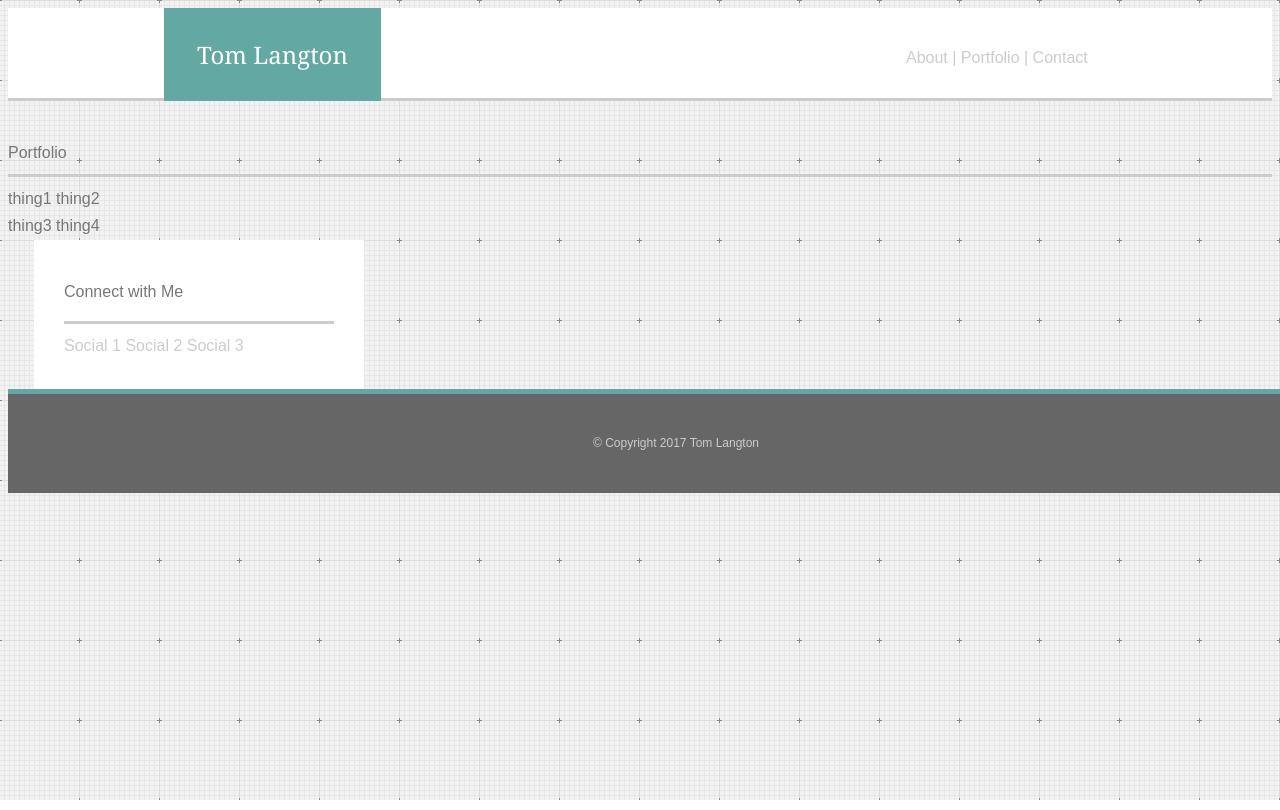
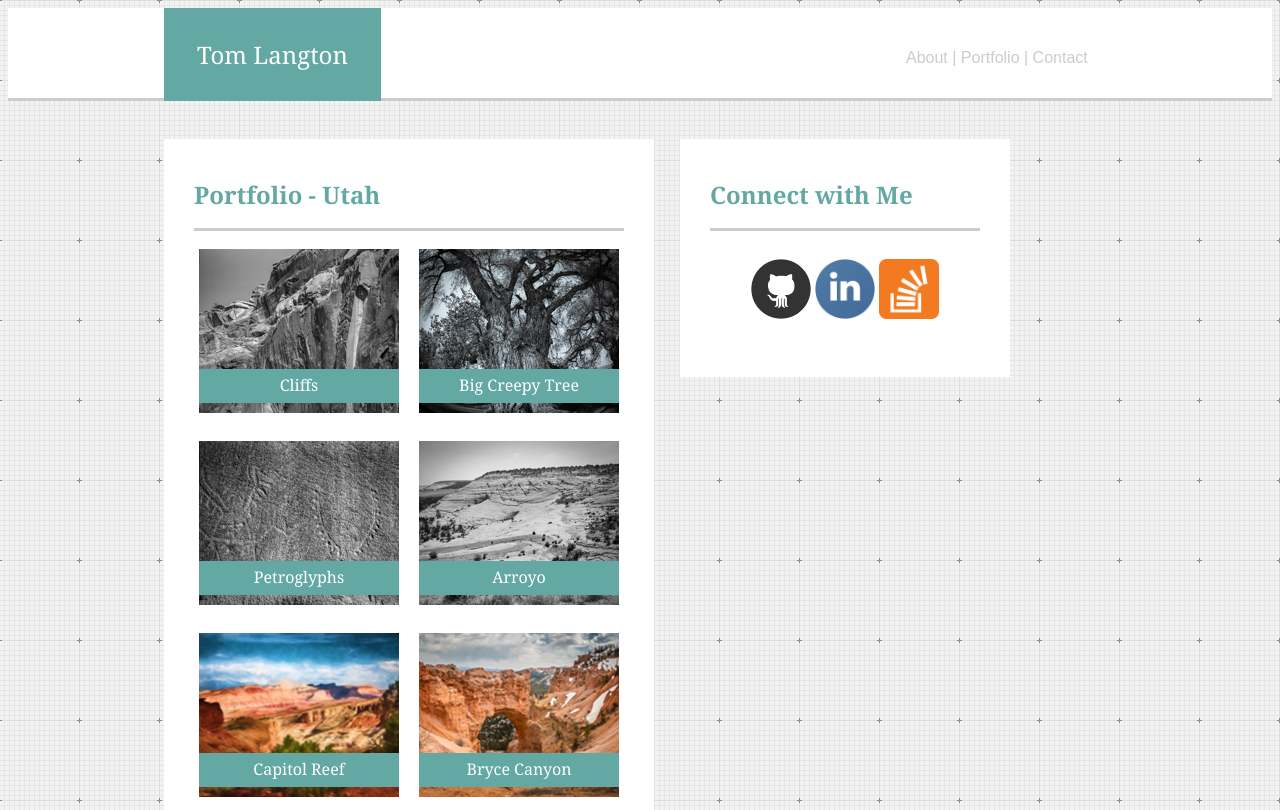
Before and after one commit to tlangton/Basic-Portfolio, a plain HTML site: page portfolio.html in a window 1280 px wide. Shown: the top 810 px of the page. Drawn offline with Linux system fonts and the light colour scheme.

Commit message:
portfolio done

```diff
--- a/assets/css/style.css
+++ b/assets/css/style.css
@@ -60,6 +60,38 @@ hr{
 	clear: both;
 }
 
+#portfolio{
+	background-color: #ccc;
+	margin-top: 20px;
+	padding: 10px;
+}
+
+#portrow{
+margin-right: -10px;
+margin-left: -5px;
+margin-bottom: 20px;
+}
+
+
+.image {
+    position:relative;
+    float:left; /* optional */
+    margin: 10px;
+}
+.image .text {
+    position:absolute;
+    top:120px; /* in conjunction with left property, decides the text position */
+    left:0px;
+    right: 0px;
+    background-color: #64A8A4;
+    color:white;
+    text-align: center;
+    line-height: 10%;
+    font-family: 'Georgia', Times, Times New Roman, serif;
+}
+
+
+
 .wraptext {
 	float: left;
 	margin: 10px;
@@ -72,6 +104,11 @@ article{
 	padding-top: 22px;
 	background-color: #fff;
 	width:650px;
+	margin-bottom:  28px;
+}
+
+.artport {
+		width:430px;
 }
 
 
--- a/portfolio.html
+++ b/portfolio.html
@@ -29,29 +29,90 @@
 
 	<div id="bodypanel">
 
-		<div id="gallery">
-			Portfolio
+		<article class="artport">
+
+			<h2 class="blue">Portfolio - Utah</h2>
+
 			<hr>
 
-			thing1
-			thing2<br>
-			thing3
-			thing4<br>
-		</div>
+				<div id="portrow">
+					<div class="image">
+						<img src="assets/images/Scan-150504-0010.jpg" alt="Cliffs">
+						<div class="text">
+							<p>Cliffs</p>
+						</div>
+					</div>
 
+
+					<div class="image">
+						<img src="assets/images/Scan-150427-0002.jpg" alt="Big Creepy Tree">
+						<div class="text">
+							<p>Big Creepy Tree</p>
+						</div>
+					</div>
+				</div>
+
+				<br>
+
+				<div id="portrow">
+					<div class="image">
+						<img src="assets/images/Scan-150504-0007.jpg" alt="Petroglyphs">
+						<div class="text">
+							<p>Petroglyphs</p>
+						</div>
+					</div>
+
+
+					<div class="image">
+						<img src="assets/images/Scan-150502-0006.jpg" alt="Arroyo">
+						<div class="text">
+							<p>Arroyo</p>
+						</div>
+					</div>
+				</div>
+
+				<br>
+
+				<div id="portrow">
+					<div class="image">
+						<img src="assets/images/IMG_4845_HDR-Edit2.jpg" alt="Capitol Reef">
+						<div class="text">
+							<p>Capitol Reef</p>
+						</div>
+					</div>
+
+
+					<div class="image">
+						<img src="assets/images/IMG_5045-HDR-Pano.jpg" alt="Bryce Canyon">
+						<div class="text">
+							<p>Bryce Canyon</p>
+						</div>
+					</div>
+				</div>
+
+				<br>
+
+
+		</article>
 
 		<div id="connect">
 
 			<p>
-				Connect with Me
+				<h2 class="blue">Connect with Me</h2>
 			</p>
 			<hr>
 
-			<a href="#">Social 1</a>
-			<a href="#">Social 2</a>
-			<a href="#">Social 3</a>
+			<div id="logos">
+				<a href=  "https://github.com/tlangton" target="_blank"><img src="assets/images/github_circle_color.png" alt="Github"  height="60" width="60"></a>
+
+				<a href="https://www.linkedin.com/in/tom-langton-ba501710" target="_blank"><img src="assets/images/LinkedIn_circle.png" alt="LinkedIn"  height="60" width="60"></a>
+
+				<a href="http://stackoverflow.com/users/7358986/tlangton" target="_blank"><img src="assets/images/overflow.png" alt="Github"  height="60" width="60"></a>
+			</div>
 
 		</div>
+
+
 
 	</div>
 
```
Also changed, not shown: assets/images/IMG_4845_HDR-Edit2.jpg (added), assets/images/IMG_5045-HDR-Pano.jpg (added), assets/images/Scan-150427-0002.jpg (added), assets/images/Scan-150502-0006.jpg (added), assets/images/Scan-150504-0007.jpg (added), assets/images/Scan-150504-0010.jpg (added).
